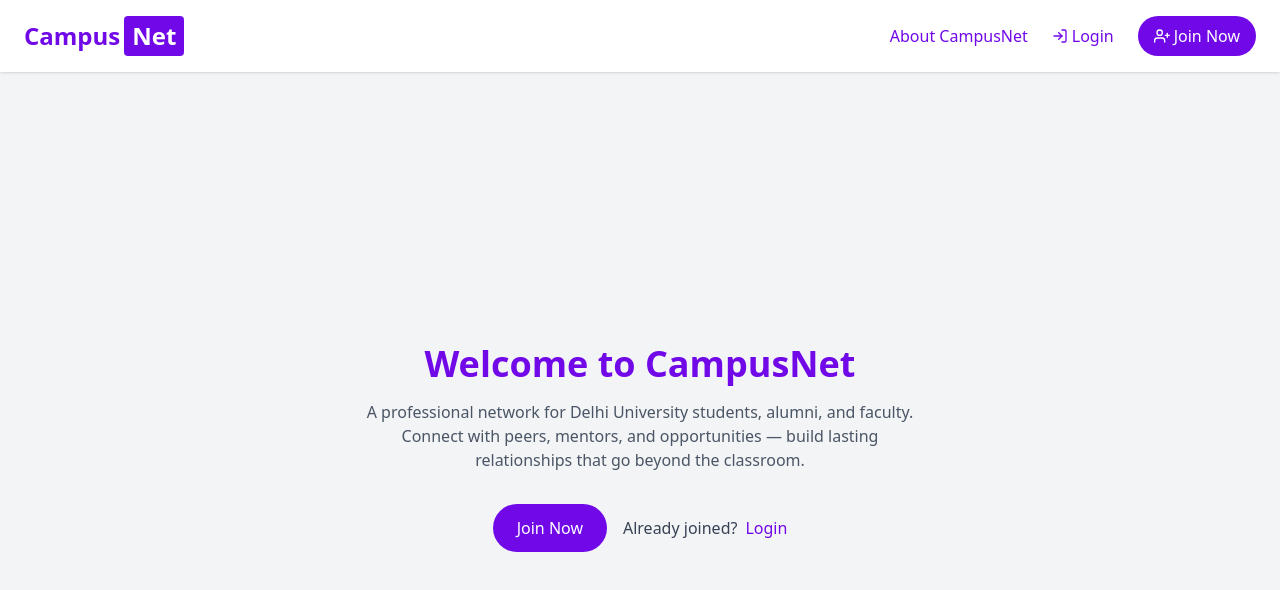
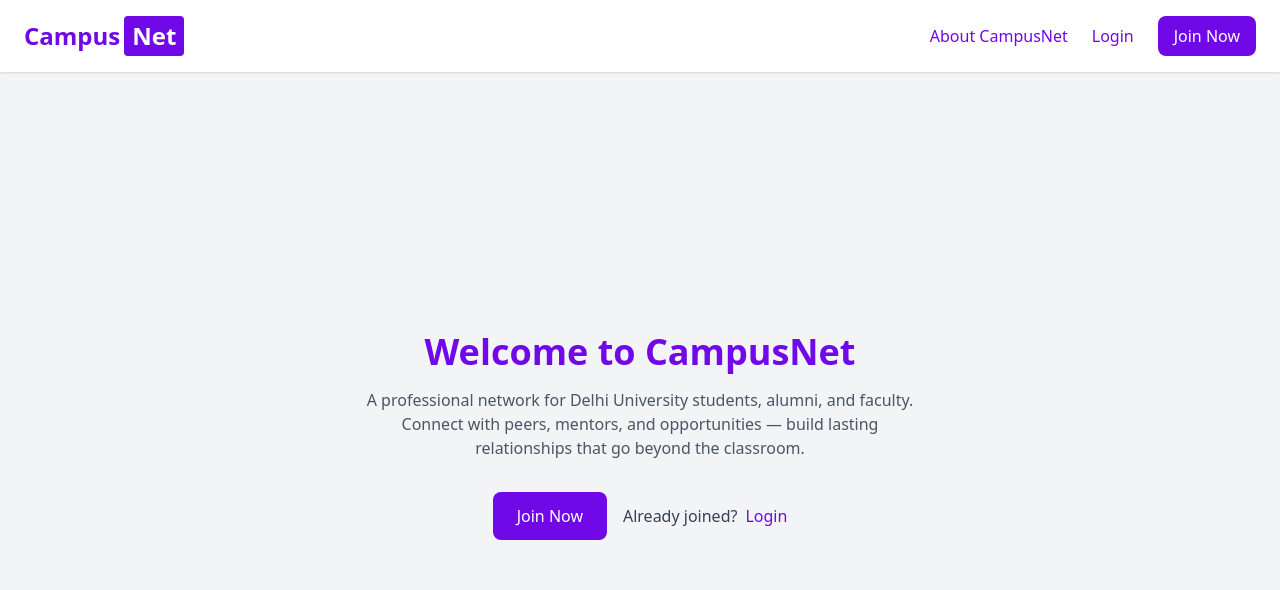
Before and after one commit to abhi-navz/campusNet, a React (Vite) app in the folder frontend/: page / in a window 1280 px wide. Shown: the top 590 px of the page. Built offline with nearby package versions, Linux system fonts and the light colour scheme.

Commit message:
Adding Favicon and some editPost features

```diff
--- a/frontend/index.html
+++ b/frontend/index.html
@@ -4,6 +4,7 @@
     <meta charset="UTF-8" />
     <link rel="icon" type="image/svg+xml" href="" />
     <meta name="viewport" content="width=device-width, initial-scale=1.0" />
+    <link rel="shortcut icon" href="./assests/favicon_logo.png" type="image/x-icon">
     <title>campusNet</title>
     <link rel="stylesheet" href="src/style.css">
   </head>
--- a/frontend/src/components/CreatePost.jsx
+++ b/frontend/src/components/CreatePost.jsx
@@ -7,7 +7,7 @@ import { useState, forwardRef, useRef, useImperativeHandle } from 'react';
  * @param {object} props.user - The currently logged-in user object.
  * @param {function} props.onPostCreated - Callback to refresh the parent's feed state.
  */
-const CreatePost = forwardRef(({ user, onPostCreated }, ref) => { // <-- Use forwardRef
+const CreatePost = forwardRef(({ user, onPostCreated }, ref) => {
   const [content, setContent] = useState('');
   const [loading, setLoading] = useState(false);
   const [error, setError] = useState('');
@@ -85,13 +85,13 @@ const CreatePost = forwardRef(({ user, onPostCreated }, ref) => { // <-- Use for
 
       <form onSubmit={handleSubmit}>
         <textarea
-          ref={textareaRef} // <-- ATTACH REF HERE
+          ref={textareaRef}
           value={content}
           onChange={(e) => setContent(e.target.value)}
           placeholder="Share an update, announcement, or question with CampusNet..."
           className="w-full p-3 border border-gray-300 rounded-lg focus:outline-none focus:border-violet-500 resize-none h-20"
           disabled={loading}
-          maxLength={500}
+          maxLength={800}
         />
 
         {error && <p className="text-red-500 text-sm mt-2">{error}</p>}
--- a/frontend/src/pages/Home.jsx
+++ b/frontend/src/pages/Home.jsx
@@ -7,7 +7,7 @@ import CreatePost from "../components/CreatePost";
 import CommentModal from "../components/CommentModal";
 import Toast from "../components/Toast";
 import DeleteConfirmationModal from "../components/DeleteConfirmationModal";
-import EditPostModal from "../components/EditPostModal"; // <-- NEW IMPORT
+import EditPostModal from "../components/EditPostModal";
 import { timeAgo } from "../utils/timeAgo";
 
 /**
@@ -23,7 +23,7 @@ export default function Home() {
   // State for Modals
   const [showCommentsModal, setShowCommentsModal] = useState(false);
   const [showDeleteModal, setShowDeleteModal] = useState(false);
-  const [showEditModal, setShowEditModal] = useState(false); // <-- NEW STATE
+  const [showEditModal, setShowEditModal] = useState(false);
   const [selectedPost, setSelectedPost] = useState(null);
 
   // State for Toast Notifications
@@ -94,7 +94,7 @@ export default function Home() {
    * @desc Handles the update of a post object after the EditModal successfully returns.
    * @param {object} updatedPost - The full post object returned from the API.
    */
-  const handlePostUpdated = (updatedPost) => { // <-- NEW HANDLER
+  const handlePostUpdated = (updatedPost) => {
     setPosts(prevPosts =>
       prevPosts.map(p => (p._id === updatedPost._id ? updatedPost : p))
     );
--- a/frontend/src/pages/Landing.jsx
+++ b/frontend/src/pages/Landing.jsx
@@ -1,158 +1,42 @@
-import { useState, useEffect } from "react";
-import { Link, useNavigate, useLocation } from "react-router-dom";
-import LogoLink from "../components/LogoLink";
-import Toast from "../components/Toast";
-
-import LoginModal from "../components/LoginModal";
-import RegisterModal from "../components/RegisterModal";
-import { FiMenu, FiLogIn, FiUserPlus, FiX, FiInfo } from "react-icons/fi";
+import { Link } from "react-router-dom";
+import LogoLink from "../components/LogoLink"; // <-- NEW: Import the component
 
 export default function Landing() {
-  const navigate = useNavigate();
-  const location = useLocation();
-
-  // State to control the visibility of the mobile menu
-  const [isMenuOpen, setIsMenuOpen] = useState(false);
-
-  // State for Auth Modals
-  const [showLoginModal, setShowLoginModal] = useState(false);
-  const [showRegisterModal, setShowRegisterModal] = useState(false);
-  const [toastMessage, setToastMessage] = useState(null); // <-- Keep Toast state
-
-  // --- Effect to check for redirect state (for seamless transition from About page) ---
-  useEffect(() => {
-    if (location.state?.openModal === 'login') {
-        openLoginModal();
-    } else if (location.state?.openModal === 'register') {
-        openRegisterModal();
-    }
-    // Clean up state immediately after processing
-    if (location.state?.openModal) {
-        navigate(location.pathname, { replace: true, state: {} });
-    }
-  }, [location.state, navigate]);
-
-
-  // --- Modal Handlers ---
-
-  const openLoginModal = () => {
-    setShowRegisterModal(false);
-    setShowLoginModal(true);
-    setIsMenuOpen(false);
-  };
-
-  const openRegisterModal = () => {
-    setShowLoginModal(false);
-    setShowRegisterModal(true);
-    setIsMenuOpen(false);
-  };
-
-  const closeAuthModals = () => {
-    setShowLoginModal(false);
-    setShowRegisterModal(false);
-  };
-
-  const handleSuccessfulLogin = () => {
-      // Close modal and redirect to home after a short delay
-      closeAuthModals();
-      setTimeout(() => {
-          navigate("/home");
-      }, 500);
-  };
-
-
-  // Function to close the menu after a link is clicked
-  const handleLinkClick = () => {
-    setIsMenuOpen(false);
-  };
-
-  // --- Mobile Menu Content Component ---
-  const MobileMenuContent = () => (
-    <div className="flex flex-col space-y-4 p-6 border-t border-gray-200">
-
-      <Link
-        to="/about"
-        className="flex items-center p-3 rounded-xl hover:bg-violet-50 text-lg text-violet-700 font-medium transition"
-        onClick={handleLinkClick}
-      >
-        <FiInfo className="mr-3 w-5 h-5" /> About CampusNet
-      </Link>
-
-      <button
-        onClick={openLoginModal}
-        className="flex items-center p-3 rounded-xl hover:bg-violet-50 text-lg text-violet-700 font-medium transition w-full justify-start"
-      >
-        <FiLogIn className="mr-3 w-5 h-5" /> Login
-      </button>
-
-      <button
-        onClick={openRegisterModal}
-        className="flex items-center p-3 rounded-xl bg-violet-700 text-white hover:bg-violet-600 text-lg font-medium transition mt-4 w-full justify-start"
-      >
-        <FiUserPlus className="mr-3 w-5 h-5" /> Join Now
-      </button>
-
-    </div>
-  );
-  // --- End Mobile Menu Content ---
-
   return (
     <div className="min-h-screen bg-gray-100 flex flex-col">
-      {/* Navbar - Fixed to top */}
-      <header className="bg-white shadow fixed w-full top-0 z-50">
-        <nav className="flex justify-between items-center px-4 sm:px-6 py-4">
+      {/* Navbar */}
+      <header className="bg-white shadow">
+        <nav className="flex justify-between items-center px-6 py-4">
+          {/* Logo */}
+          <LogoLink /> {/* <-- USE the new component */}
 
-          {/* Logo */}
-          <LogoLink />
-
-          {/* Desktop Links (Visible on sm and up) */}
-          <div className="hidden sm:flex items-center gap-6">
+          {/* Links */}
+          <div className="flex items-center gap-6">
+          <Link
+            to="/about"
+            className="text-violet-700 font-medium hover:underline"
+          >
+            About CampusNet
+          </Link>
             <Link
-              to="/about"
+              to="/login"
               className="text-violet-700 font-medium hover:underline"
             >
-              About CampusNet
+              Login
             </Link>
-            {/* ACTION 1: Login Button -> opens modal */}
-            <button
-              onClick={openLoginModal}
-              className="text-violet-700 font-medium hover:underline flex items-center"
+            <Link
+              to="/register"
+              className="bg-violet-700 text-white px-4 py-2 rounded-lg hover:bg-violet-600 transition"
             >
-              <FiLogIn className="mr-1" /> Login
-            </button>
-            {/* ACTION 2: Register Button -> opens modal */}
-            <button
-              onClick={openRegisterModal}
-              className="bg-violet-700 text-white px-4 py-2 rounded-full font-medium hover:bg-violet-600 transition flex items-center"
-            >
-              <FiUserPlus className="mr-1" /> Join Now
-            </button>
-          </div>
+              Join Now
+            </Link>
 
-          {/* Mobile Hamburger Menu Toggle (Visible only below sm breakpoint) */}
-          <div className="sm:hidden">
-             <button
-              onClick={() => setIsMenuOpen(!isMenuOpen)}
-              className="p-2 text-gray-700 rounded-full hover:bg-gray-100 transition"
-            >
-              {isMenuOpen
-                ? <FiX className="w-6 h-6" />
-                : <FiMenu className="w-6 h-6" />}
-            </button>
           </div>
         </nav>
-
-        {/* Mobile Menu Dropdown */}
-        <div
-          className={`sm:hidden bg-white overflow-hidden transition-all duration-300 shadow-xl border-t border-gray-100
-                    ${isMenuOpen ? 'max-h-80 opacity-100' : 'max-h-0 opacity-0'}`}
-        >
-          <MobileMenuContent />
-        </div>
       </header>
 
       {/* Hero Section */}
-      <main className="flex flex-col items-center justify-center flex-grow text-center px-4 pt-24">
+      <main className="flex flex-col items-center justify-center flex-grow text-center px-4">
         <h2 className="text-4xl font-bold text-violet-700 mb-4">
           Welcome to CampusNet
         </h2>
@@ -161,51 +45,25 @@ export default function Landing() {
           Connect with peers, mentors, and opportunities — build lasting relationships that go beyond the classroom.
         </p>
 
-        {/* Buttons (Main CTA) */}
+        {/* Buttons */}
         <div className="flex flex-col sm:flex-row items-center gap-4">
-          <button // <-- Changed Link to Button
-            onClick={openRegisterModal}
-            className="bg-violet-700 text-white px-6 py-3 rounded-full font-medium hover:bg-violet-600 transition"
+          <Link
+            to="/register"
+            className="bg-violet-700 text-white px-6 py-3 rounded-lg font-medium hover:bg-violet-600 transition"
           >
             Join Now
-          </button>
+          </Link>
           <div className="flex items-center gap-2 text-gray-700">
             <span>Already joined?</span>
-            <button // <-- Changed Link to Button
-              onClick={openLoginModal}
+            <Link
+              to="/login"
               className="text-violet-700 font-medium hover:underline"
             >
               Login
-            </button>
+            </Link>
           </div>
         </div>
       </main>
-
-      {/*  MODALS RENDERING BLOCK */}
-      {showLoginModal && (
-        <LoginModal
-          onClose={closeAuthModals}
-          onSuccess={handleSuccessfulLogin}
-          onSwitchToRegister={openRegisterModal}
-          setToastMessage={setToastMessage}
-        />
-      )}
-      {showRegisterModal && (
-        <RegisterModal
-          onClose={closeAuthModals}
-          onSwitchToLogin={openLoginModal}
-          setToastMessage={setToastMessage}
-        />
-      )}
-
-      {/* Toast Notification */}
-      {toastMessage && (
-        <Toast
-          message={toastMessage.message}
-          type={toastMessage.type}
-          onClose={() => setToastMessage(null)}
-        />
-      )}
     </div>
   );
 }
```
Also changed, not shown: frontend/assests/favicon_logo.png (added), 1 other file (tests, documents, lock files or other folders).
